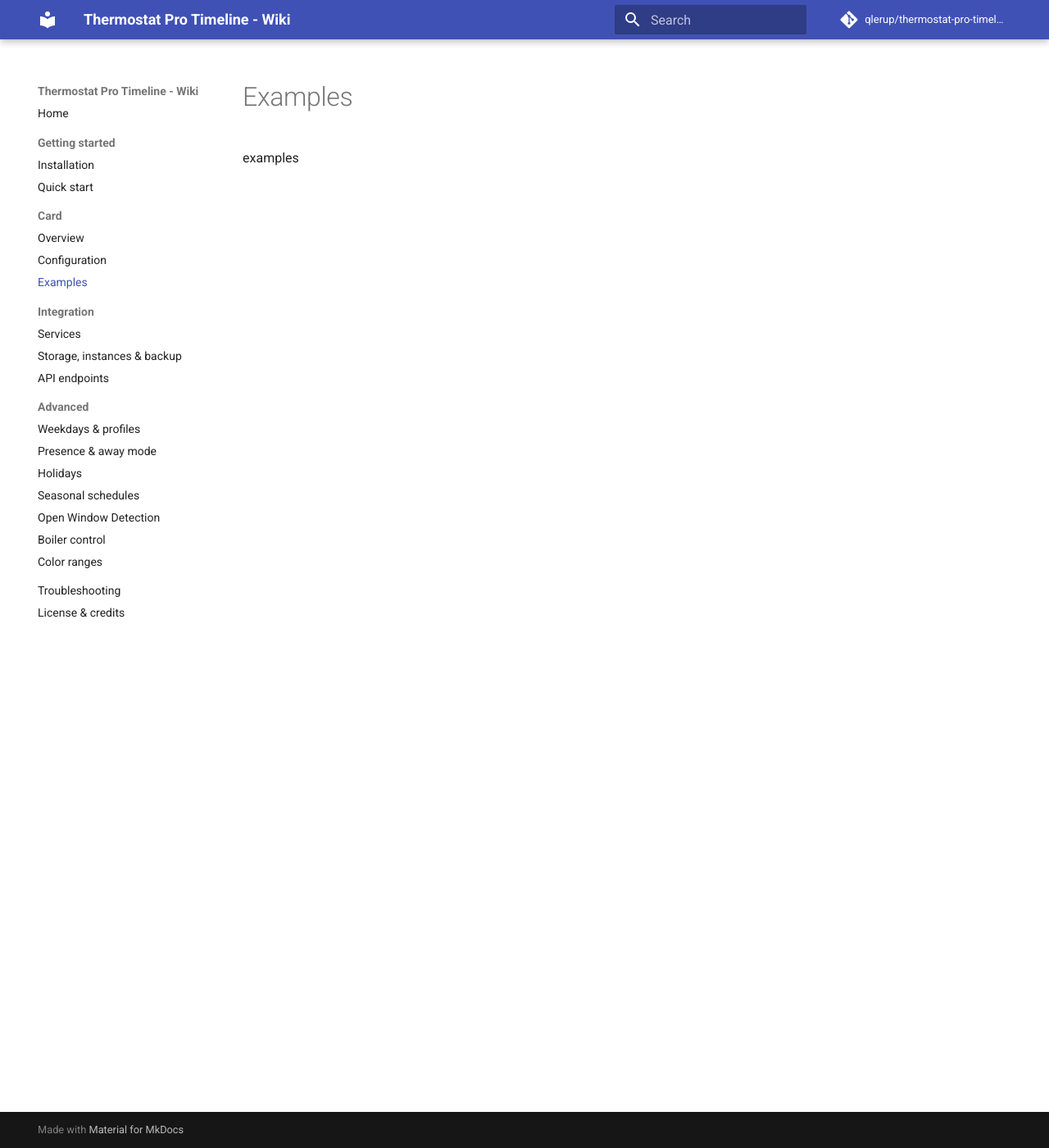
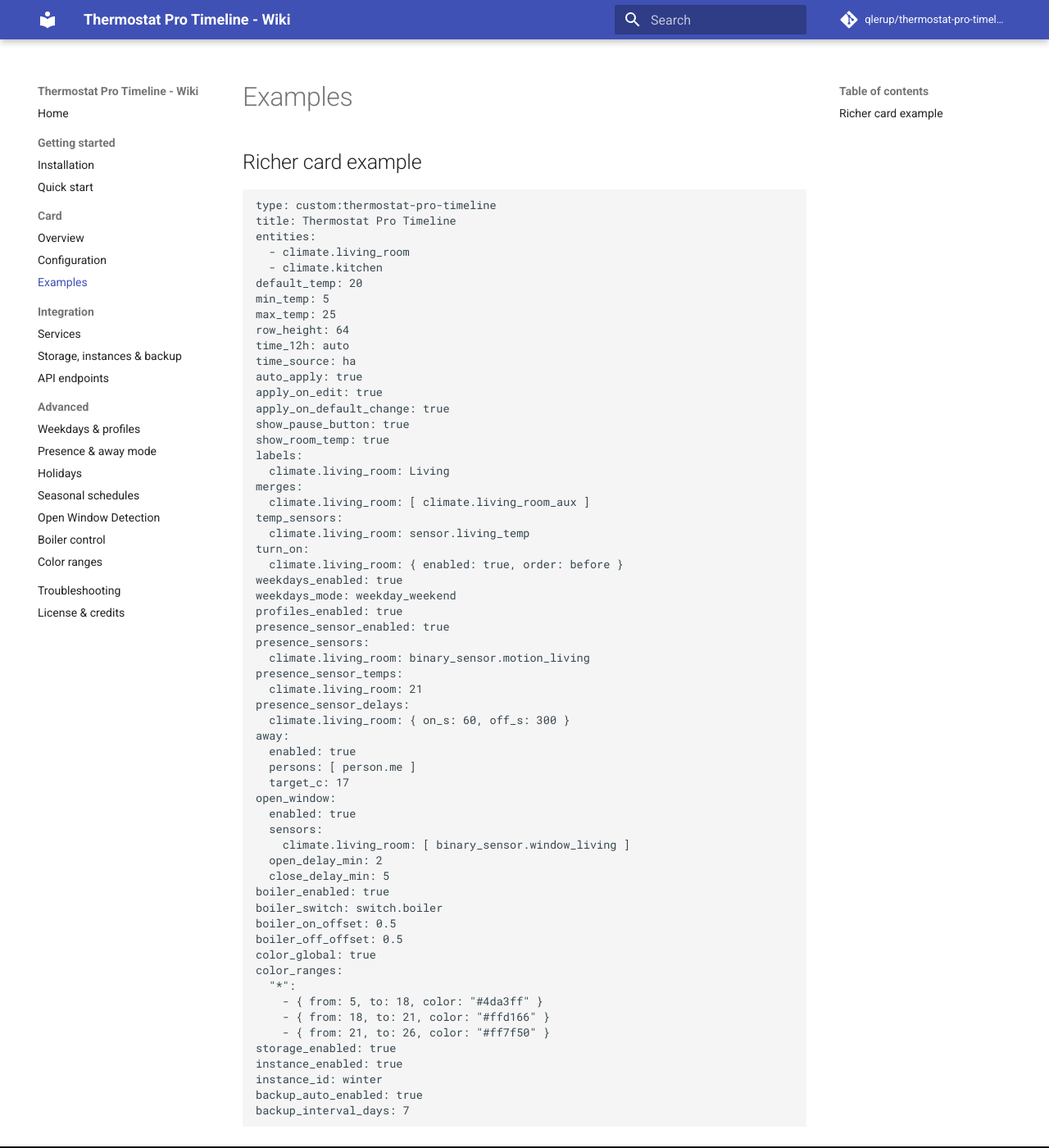
Before and after one commit to qlerup/this-is-a-testing-repo, an MkDocs documentation site: the page built from docs/card/examples.md, in a window 1280 px wide and 1400 px high. Shown: the whole window at 82% size. Built offline with MkDocs 1.6.1 and Material for MkDocs 9.7.7, drawn with Linux system fonts in a browser that asks for light colours; comment, search, counter and statistics services are not loaded.

Commit message:
Add richer card example to documentation
Added a detailed example for the thermostat card configuration.

````diff
--- a/docs/card/examples.md
+++ b/docs/card/examples.md
@@ -1 +1,65 @@
-examples
+# Examples
+
+## Richer card example
+
+```yaml
+type: custom:thermostat-pro-timeline
+title: Thermostat Pro Timeline
+entities:
+  - climate.living_room
+  - climate.kitchen
+default_temp: 20
+min_temp: 5
+max_temp: 25
+row_height: 64
+time_12h: auto
+time_source: ha
+auto_apply: true
+apply_on_edit: true
+apply_on_default_change: true
+show_pause_button: true
+show_room_temp: true
+labels:
+  climate.living_room: Living
+merges:
+  climate.living_room: [ climate.living_room_aux ]
+temp_sensors:
+  climate.living_room: sensor.living_temp
+turn_on:
+  climate.living_room: { enabled: true, order: before }
+weekdays_enabled: true
+weekdays_mode: weekday_weekend
+profiles_enabled: true
+presence_sensor_enabled: true
+presence_sensors:
+  climate.living_room: binary_sensor.motion_living
+presence_sensor_temps:
+  climate.living_room: 21
+presence_sensor_delays:
+  climate.living_room: { on_s: 60, off_s: 300 }
+away:
+  enabled: true
+  persons: [ person.me ]
+  target_c: 17
+open_window:
+  enabled: true
+  sensors:
+    climate.living_room: [ binary_sensor.window_living ]
+  open_delay_min: 2
+  close_delay_min: 5
+boiler_enabled: true
+boiler_switch: switch.boiler
+boiler_on_offset: 0.5
+boiler_off_offset: 0.5
+color_global: true
+color_ranges:
+  "*":
+    - { from: 5, to: 18, color: "#4da3ff" }
+    - { from: 18, to: 21, color: "#ffd166" }
+    - { from: 21, to: 26, color: "#ff7f50" }
+storage_enabled: true
+instance_enabled: true
+instance_id: winter
+backup_auto_enabled: true
+backup_interval_days: 7
+```
````
